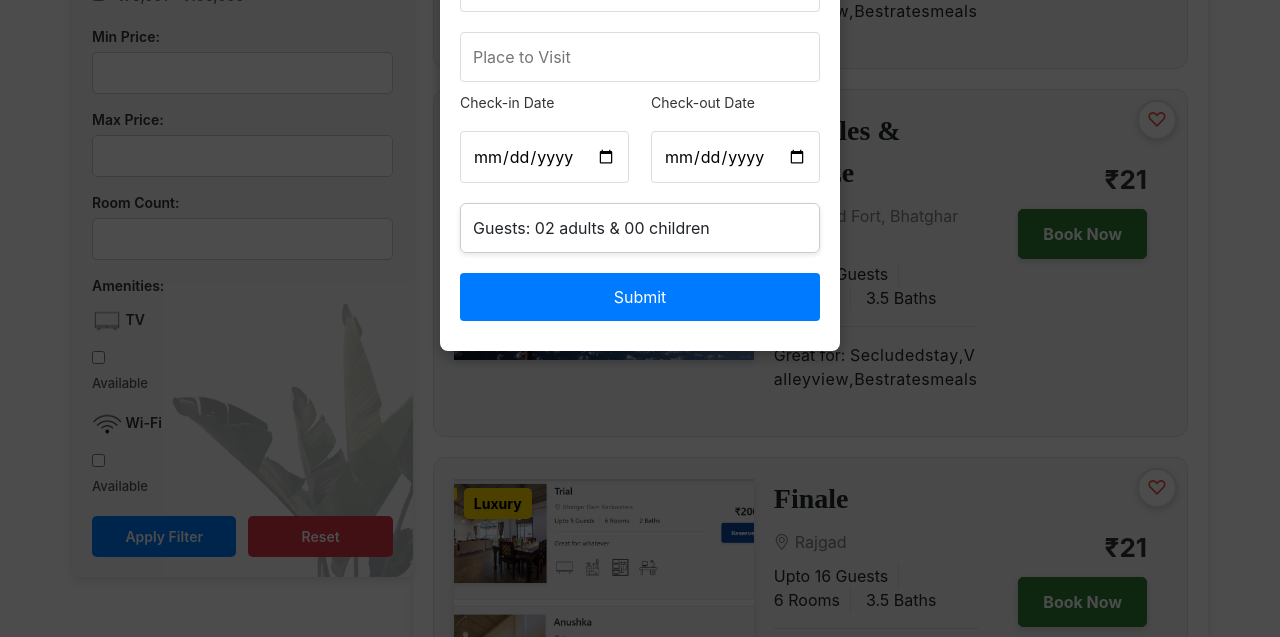
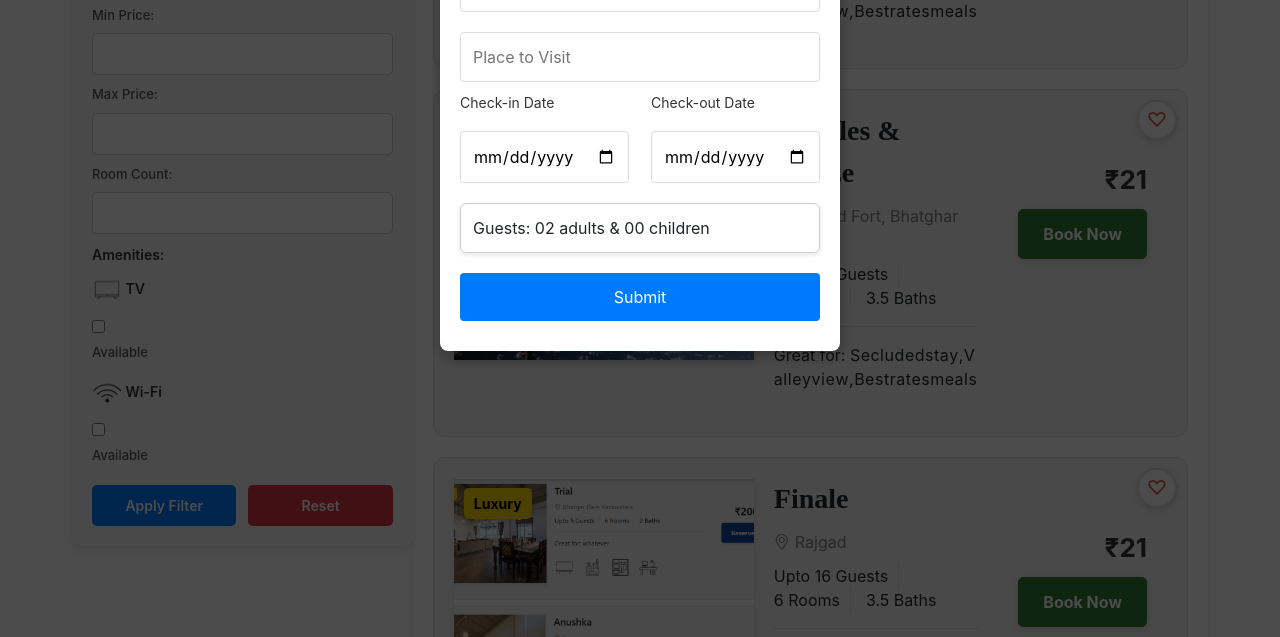
Before and after one commit to ashishruke99/Skygram-Stays, a Flask app: page /Customer_properties in a window 1280 px wide. Shown: the part 540-1177 px from the top of the page. Run offline with Flask 3, Linux system fonts and the light colour scheme; data comes from the database, SQL or seed files in the repository; some libraries are stand-ins or nearby versions; some web fonts are replaced.

Commit message:
Update Customer_properties.html

```diff
--- a/SkyGrams-Stay-main/templates/Customer_properties.html
+++ b/SkyGrams-Stay-main/templates/Customer_properties.html
@@ -984,9 +984,7 @@
                 <div class="filters" style="border-radius: 8px; box-shadow: 0 4px 8px rgba(0, 0, 0, 0.1); padding: 20px; margin: 0 auto 20px; box-sizing: border-box;">
                     <div class="hamburger" onclick="toggleFilters()" style="font-size: 20px; font-weight: bold; cursor: pointer; margin-bottom: 15px; display: block; color: #333;">☰ Filters</div>
                     <form method="GET" action="{{ url_for('Customer_properties') }}">
-                        <img src="{{ url_for('static', filename='img/leaf.jpg') }}" class="floating-background-image bottom-right" alt="Bottom Right Image">
-                        <div style="margin-bottom: 15px;">
-                            <label style="font-size: 14px; font-weight: 600; margin-bottom: 10px; color: #333; display: block;">Price Range:</label>
+                        <div>
                             <div style="margin-bottom: 15px;">
                                 <label style="font-size: 14px; font-weight: 600; margin-bottom: 10px; color: #333; display: block;">Location:</label>
                                 <select name="location" style="width: 100%; padding: 8px; margin-bottom: 15px; border: 1px solid #ccc; border-radius: 5px; box-sizing: border-box;">
@@ -998,43 +996,43 @@
                                     <!-- Add more locations as needed -->
                                 </select>
                             </div>
-                            <div style="margin-bottom: 5px;">
-                                <label for="price_0_10k" style="font-size: 14px;">
+                            <label>Price Range:</label>
+                            <div>
+                                <label for="price_0_10k">
                                     <input type="checkbox" id="price_0_10k" name="price_range" value="0-10000" {% if '0-10000' in request.args.getlist('price_range') %}checked{% endif %}> ₹0 - ₹10,000
                                 </label>
                             </div>
-                            <div style="margin-bottom: 5px;">
-                                <label for="price_10k_25k" style="font-size: 14px;">
+                            <div>
+                                <label for="price_10k_25k">
                                     <input type="checkbox" id="price_10k_25k" name="price_range" value="10001-25000" {% if '10001-25000' in request.args.getlist('price_range') %}checked{% endif %}> ₹10,001 - ₹25,000
                                 </label>
                             </div>
-                            <div style="margin-bottom: 5px;">
-                                <label for="price_25k_50k" style="font-size: 14px;">
+                            <div>
+                                <label for="price_25k_50k">
                                     <input type="checkbox" id="price_25k_50k" name="price_range" value="25001-50000" {% if '25001-50000' in request.args.getlist('price_range') %}checked{% endif %}> ₹25,001 - ₹50,000
                                 </label>
                             </div>
-                            <div style="margin-bottom: 5px;">
-                                <label for="price_50k_75k" style="font-size: 14px;">
+                            <div>
+                                <label for="price_50k_75k">
                                     <input type="checkbox" id="price_50k_75k" name="price_range" value="50001-75000" {% if '50001-75000' in request.args.getlist('price_range') %}checked{% endif %}> ₹50,001 - ₹75,000
                                 </label>
                             </div>
-                            <div style="margin-bottom: 5px;">
-                                <label for="price_75k_100k" style="font-size: 14px;">
+                            <div>
+                                <label for="price_75k_100k">
                                     <input type="checkbox" id="price_75k_100k" name="price_range" value="75001-100000" {% if '75001-100000' in request.args.getlist('price_range') %}checked{% endif %}> ₹75,001 - ₹100,000
                                 </label>
                             </div>
                         </div>
 
-                        <!-- Price Range Inputs -->
-                        <label for="min_price" style="font-size: 14px; font-weight: 600; margin-bottom: 5px; color: #333;">Min Price:</label>
-                        <input type="number" id="min_price" name="min_price" value="{{ request.args.get('min_price', '') }}" style="width: 100%; padding: 8px; margin-bottom: 15px; border: 1px solid #ccc; border-radius: 5px; box-sizing: border-box;">
-
-                        <label for="max_price" style="font-size: 14px; font-weight: 600; margin-bottom: 5px; color: #333;">Max Price:</label>
-                        <input type="number" id="max_price" name="max_price" value="{{ request.args.get('max_price', '') }}" style="width: 100%; padding: 8px; margin-bottom: 15px; border: 1px solid #ccc; border-radius: 5px; box-sizing: border-box;">
+                        <!-- Price Range Slider -->
+                        <label for="min_price">Min Price:</label>
+                        <input type="number" id="min_price" name="min_price" value="{{ request.args.get('min_price', '') }}">
+                        <label for="max_price">Max Price:</label>
+                        <input type="number" id="max_price" name="max_price" value="{{ request.args.get('max_price', '') }}">
 
                         <!-- Room Count -->
-                        <label for="room_count" style="font-size: 14px; font-weight: 600; margin-bottom: 5px; color: #333;">Room Count:</label>
-                        <input type="number" id="room_count" name="room_count" value="{{ request.args.get('room_count', '') }}" style="width: 100%; padding: 8px; margin-bottom: 15px; border: 1px solid #ccc; border-radius: 5px; box-sizing: border-box;">
+                        <label for="room_count">Room Count:</label>
+                        <input type="number" id="room_count" name="room_count" value="{{ request.args.get('room_count', '') }}">
 
                         <div style="margin-bottom: 15px;">
                             <label style="font-size: 14px; font-weight: 600; margin-bottom: 10px; color: #333; display: block;">Amenities:</label>
@@ -1050,7 +1048,6 @@
                             </div>
                         </div>
 
-                        <!-- Amenity: Wi-Fi -->
                         <div class="amenity-option" style="margin-bottom: 15px;">
                             <label for="amenities_wifi" style="font-size: 14px; font-weight: 600; color: #333;">
                                 <img src="{{ url_for('static', filename='icon/Wi-Fi.webp') }}" alt="Wi-Fi" width="30"> Wi-Fi
@@ -1061,6 +1058,7 @@
                             </div>
                         </div>
                         </div>
+
                         <!-- Submit and Reset Buttons -->
                         <div style="display: flex; justify-content: space-between; margin-top: 20px;">
                             <button type="submit" style="width: 48%; padding: 10px; font-size: 14px; font-weight: 600; color: white; background-color: #007bff; border: none; border-radius: 5px; cursor: pointer; transition: background-color 0.3s, transform 0.3s;">Apply Filter</button>
@@ -1119,7 +1117,7 @@
         </div>
 
 
-        <script>
+         <script>
             window.onload = function() {
                 document.getElementById('popup').style.display = 'flex';
                 var today = new Date().toISOString().split('T')[0];
```
